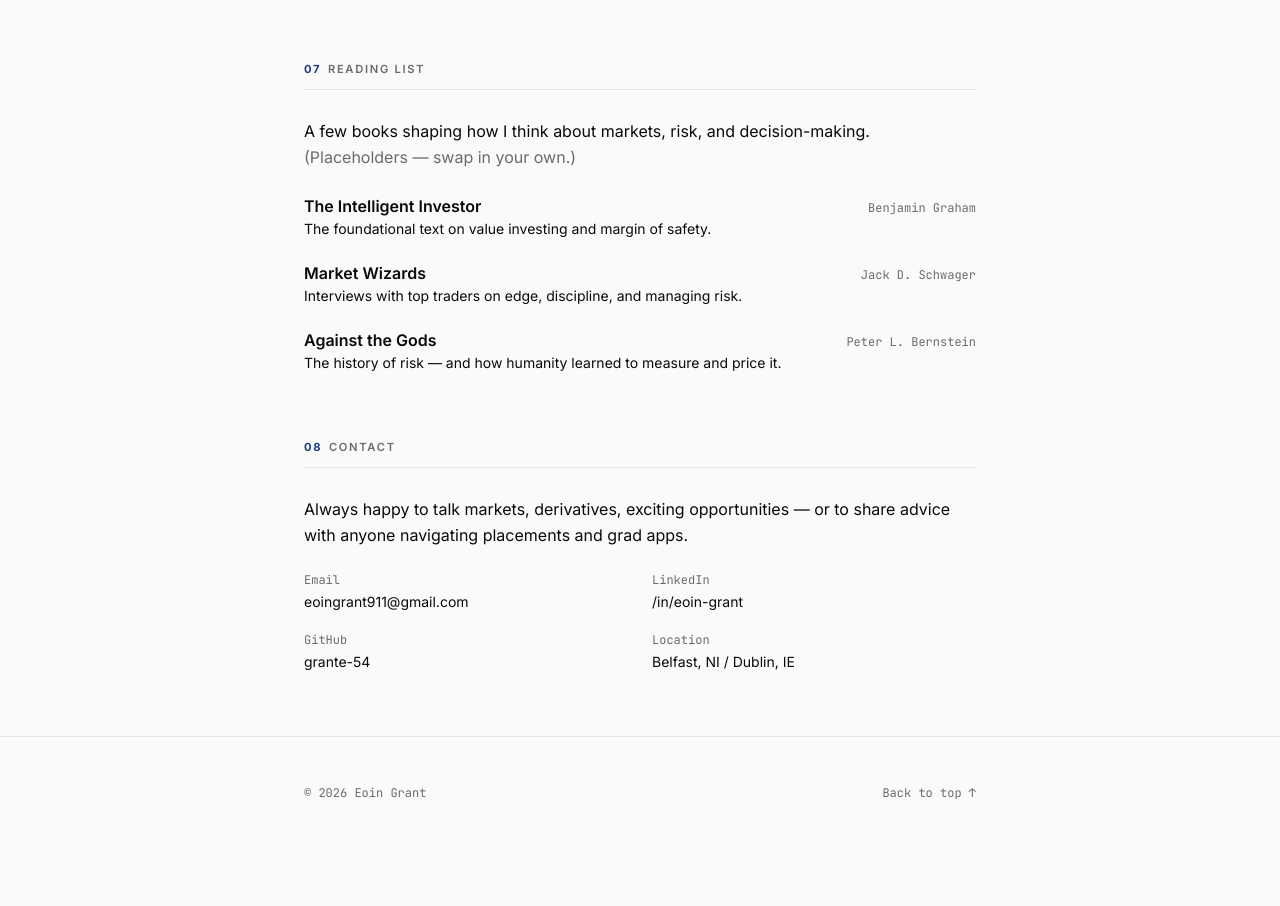
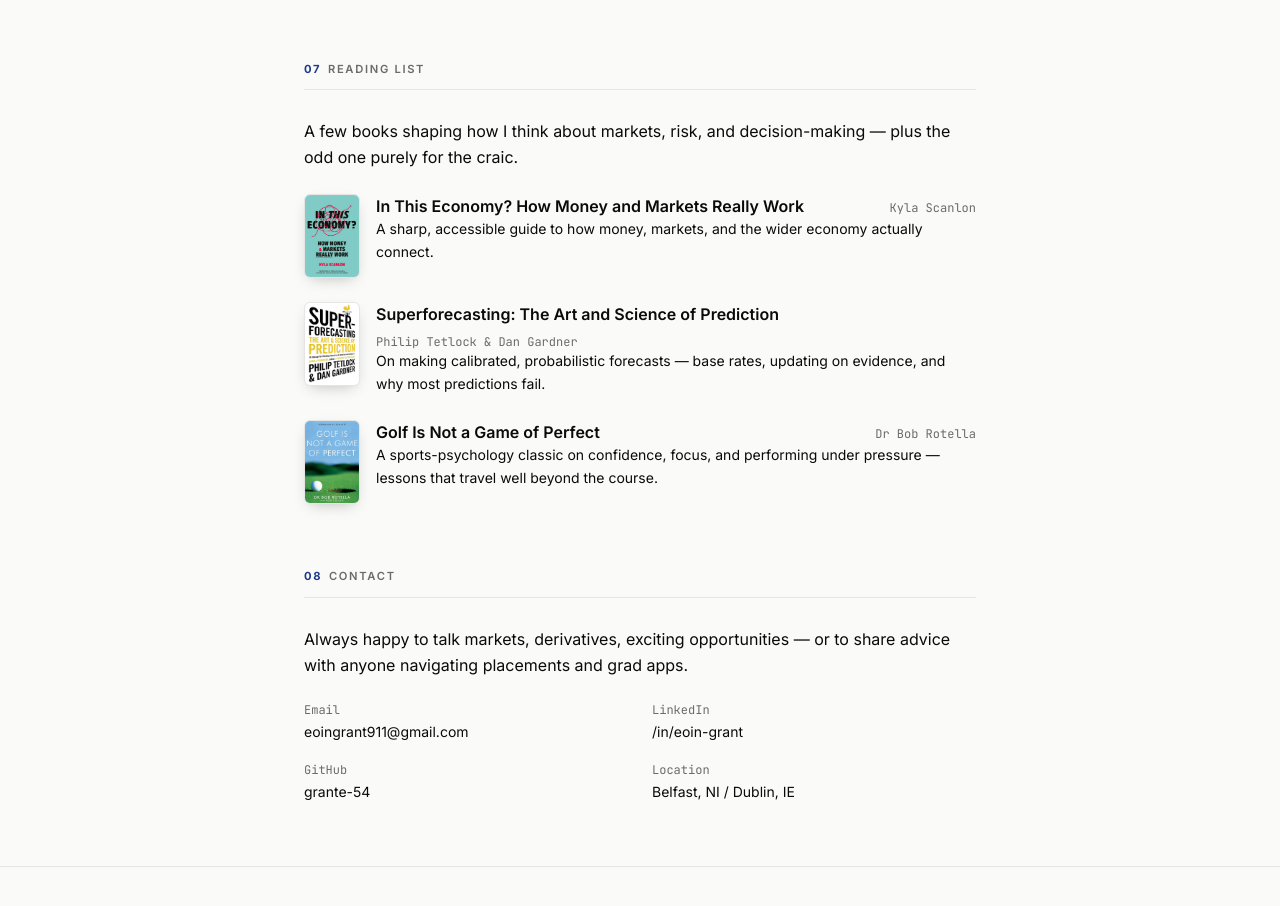
Before and after one commit to grante-54/grante-54.github.io, a plain HTML site: page index.html in a window 1280 px wide. Shown: the part 4925-5831 px from the top of the page. Before the commit the page ends 5774 px from the top, so only its background shows below. Drawn offline with nearby package versions, Linux system fonts and the light colour scheme; a script that the page names is missing.

Commit message:
Added books

```diff
--- a/index.html
+++ b/index.html
@@ -292,6 +292,29 @@
     height: 6px;
     border-radius: 999px;
     background: var(--accent);
+  }
+
+  /* Reading list — book covers */
+  .book-cover {
+    width: 56px;
+    height: 84px;
+    flex-shrink: 0;
+    border-radius: 6px;
+    overflow: hidden;
+    background: var(--track);
+    border: 1px solid var(--line);
+    box-shadow: 0 5px 16px -6px rgba(0, 0, 0, 0.28);
+    transition: transform 0.25s ease, box-shadow 0.25s ease;
+  }
+  .reading-row:hover .book-cover {
+    transform: translateY(-2px);
+    box-shadow: 0 10px 22px -8px rgba(0, 0, 0, 0.35);
+  }
+  .book-cover img {
+    width: 100%;
+    height: 100%;
+    object-fit: cover;
+    display: block;
   }
 </style>
 </head>
@@ -766,32 +789,41 @@
   <div class="max-w-2xl mx-auto reveal">
     <div class="section-h"><span class="section-num">07</span>Reading List</div>
     <p class="text-ink leading-relaxed mb-6">
-      A few books shaping how I think about markets, risk, and decision-making. <span class="text-muted">(Placeholders — swap in your own.)</span>
+      A few books shaping how I think about markets, risk, and decision-making — plus the odd one purely for the craic.
     </p>
 
-    <div class="space-y-5">
-      <div>
-        <div class="flex flex-wrap items-baseline justify-between gap-2">
-          <h3 class="text-base font-semibold text-ink">The Intelligent Investor</h3>
-          <span class="text-xs text-muted font-mono">Benjamin Graham</span>
+    <div class="space-y-6">
+      <div class="flex gap-4 reading-row">
+        <div class="book-cover"><img src="content/logos/in_this_economy.png" alt="In This Economy? — book cover" loading="lazy" onerror="this.style.display='none'"></div>
+        <div class="flex-1 min-w-0">
+          <div class="flex flex-wrap items-baseline justify-between gap-2">
+            <h3 class="text-base font-semibold text-ink">In This Economy? How Money and Markets Really Work</h3>
+            <span class="text-xs text-muted font-mono">Kyla Scanlon</span>
+          </div>
+          <p class="text-sm text-ink leading-relaxed">A sharp, accessible guide to how money, markets, and the wider economy actually connect.</p>
         </div>
-        <p class="text-sm text-ink leading-relaxed">The foundational text on value investing and margin of safety.</p>
       </div>
 
-      <div>
-        <div class="flex flex-wrap items-baseline justify-between gap-2">
-          <h3 class="text-base font-semibold text-ink">Market Wizards</h3>
-          <span class="text-xs text-muted font-mono">Jack D. Schwager</span>
+      <div class="flex gap-4 reading-row">
+        <div class="book-cover"><img src="content/logos/superforecasting.png" alt="Superforecasting — book cover" loading="lazy" onerror="this.style.display='none'"></div>
+        <div class="flex-1 min-w-0">
+          <div class="flex flex-wrap items-baseline justify-between gap-2">
+            <h3 class="text-base font-semibold text-ink">Superforecasting: The Art and Science of Prediction</h3>
+            <span class="text-xs text-muted font-mono">Philip Tetlock &amp; Dan Gardner</span>
+          </div>
+          <p class="text-sm text-ink leading-relaxed">On making calibrated, probabilistic forecasts — base rates, updating on evidence, and why most predictions fail.</p>
         </div>
-        <p class="text-sm text-ink leading-relaxed">Interviews with top traders on edge, discipline, and managing risk.</p>
       </div>
 
-      <div>
-        <div class="flex flex-wrap items-baseline justify-between gap-2">
-          <h3 class="text-base font-semibold text-ink">Against the Gods</h3>
-          <span class="text-xs text-muted font-mono">Peter L. Bernstein</span>
+      <div class="flex gap-4 reading-row">
+        <div class="book-cover"><img src="content/logos/golf_is_not_a_game_of_perfect.png" alt="Golf Is Not a Game of Perfect — book cover" loading="lazy" onerror="this.style.display='none'"></div>
+        <div class="flex-1 min-w-0">
+          <div class="flex flex-wrap items-baseline justify-between gap-2">
+            <h3 class="text-base font-semibold text-ink">Golf Is Not a Game of Perfect</h3>
+            <span class="text-xs text-muted font-mono">Dr Bob Rotella</span>
+          </div>
+          <p class="text-sm text-ink leading-relaxed">A sports-psychology classic on confidence, focus, and performing under pressure — lessons that travel well beyond the course.</p>
         </div>
-        <p class="text-sm text-ink leading-relaxed">The history of risk — and how humanity learned to measure and price it.</p>
       </div>
     </div>
   </div>
```
Also changed, not shown: content/logos/golf_is_not_a_game_of_perfect.png (added), content/logos/in_this_economy.png (added), content/logos/superforecasting.png (added).
